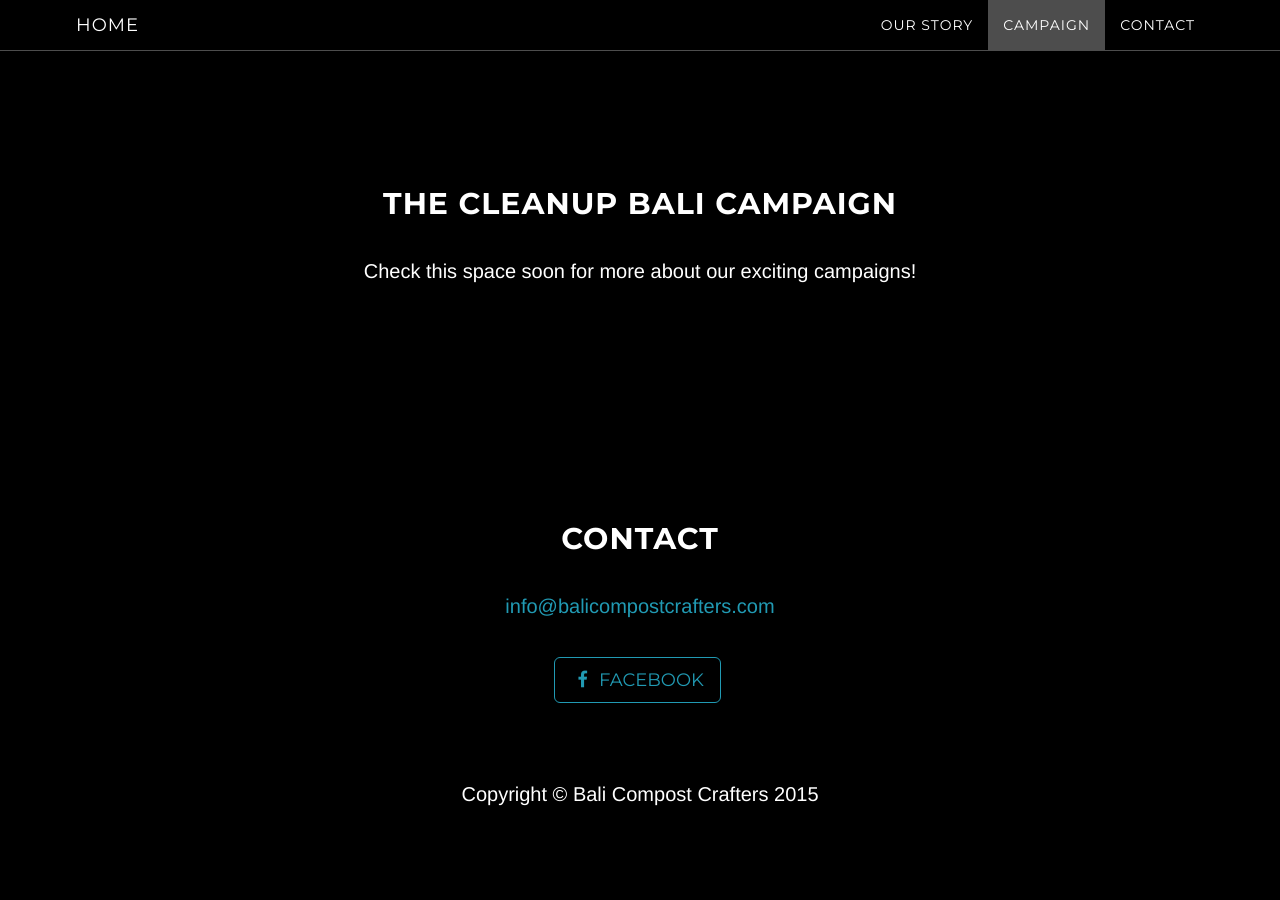
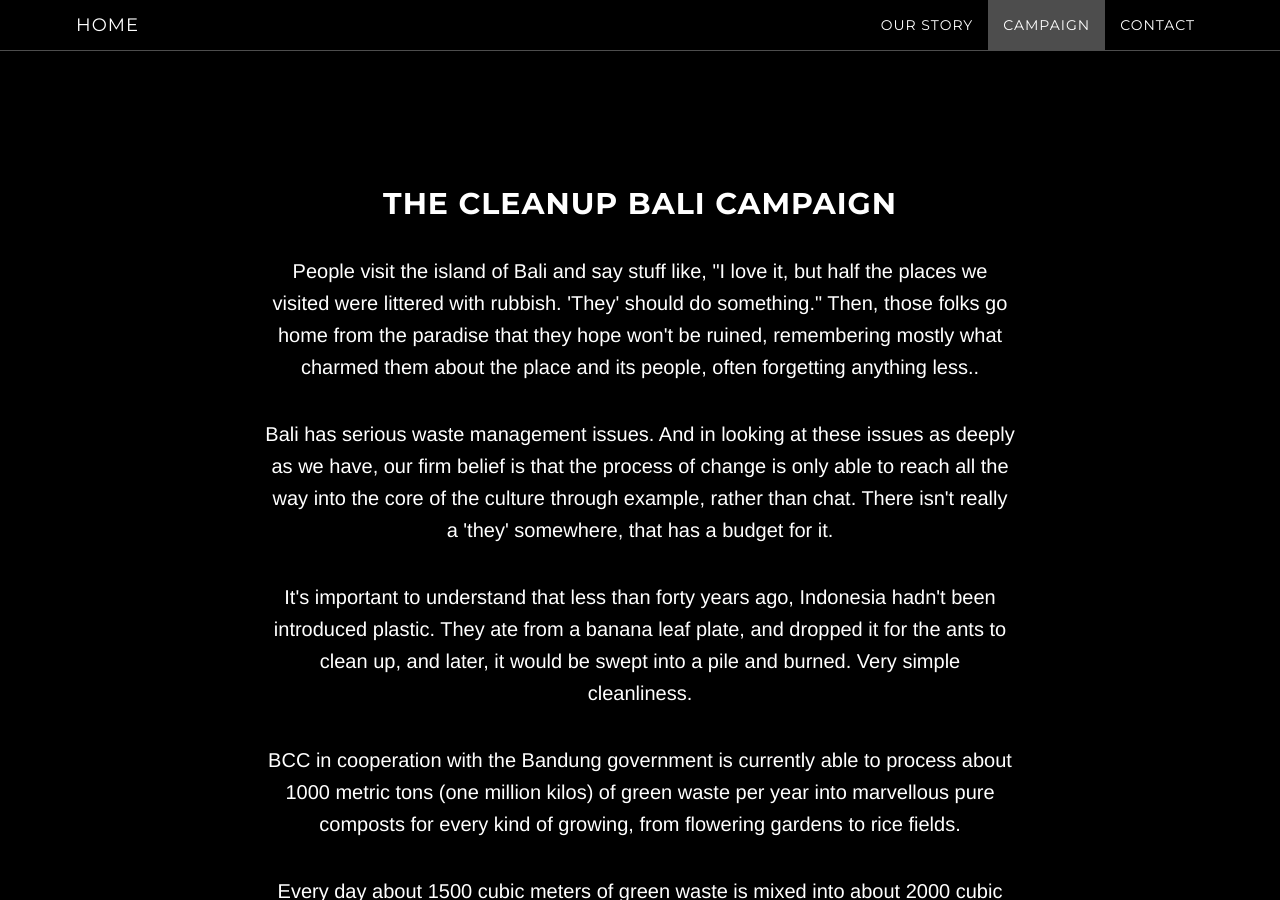
Before and after one commit to bali-compost-crafters/bali-compost-crafters.github.io, a Jekyll site: the page built from index.html, in a window 1280 px wide and 900 px high, scrolled down 1961 px. Built offline with Jekyll 4.4.1, drawn with Linux system fonts in a browser that asks for light colours; a style sheet for code colours, icons or effects is not loaded; before the commit the page ends 2821 px from its top, so only the background shows below that; some of the changed text lies outside the part shown.

Commit message:
Update campaign.html
Closes #6

@BaliCC here you go :)

```diff
--- a/_includes/campaign.html
+++ b/_includes/campaign.html
@@ -3,7 +3,20 @@
     <div class="row">
         <div class="col-lg-8 col-lg-offset-2">
             <h2>The Cleanup Bali Campaign</h2>
-            <p>Check this space soon for more about our exciting campaigns!</p>
+                        <p>People visit the island of Bali and say stuff like, "I love it, but half the places we visited were littered with rubbish. 'They' should do something." Then, those folks go home from the paradise that they hope won't be ruined, remembering mostly what charmed them about the place and its people, often forgetting anything less..</p>
+                        <p>Bali has serious waste management issues. And in looking at these issues as deeply as we have, our firm belief is that the process of change is only able to reach all the way into the core of the culture through example, rather than chat. There isn't really a 'they' somewhere, that has a budget for it.</p>
+
+                        <p>It's important to understand that less than forty years ago, Indonesia hadn't been introduced plastic. They ate from a banana leaf plate, and dropped it for the ants to clean up, and later, it would be swept into a pile and burned. Very simple cleanliness.</p>
+
+                        <p>BCC in cooperation with the Bandung government is currently able to process about 1000 metric tons (one million kilos) of green waste per year into marvellous pure composts for every kind of growing, from flowering gardens to rice fields.</p>
+
+                        <p>Every day about 1500 cubic meters of green waste is mixed into about 2000 cubic meters of unsorted recyclables and other 'stuff'. As the problem grows and the practical and economic feasibility of sorting this mess decreases, what’s left is a massive pile and a huge problem. A problem nobody seems to want to deal with.</p>
+
+                        <p>For Bali's sustainable future, that has to stop, somehow. </p>
+
+                        <p>Bali Compost Crafters is stirring a subtle change in Bali's future by building a model for how green waste should find it's way back to the land, showing the way to what can become.</p>
+
+                        <p>And our organic soil additives pass every test for being the best you can find. Anywhere. </p>
         </div>
     </div>
 </section>
```
